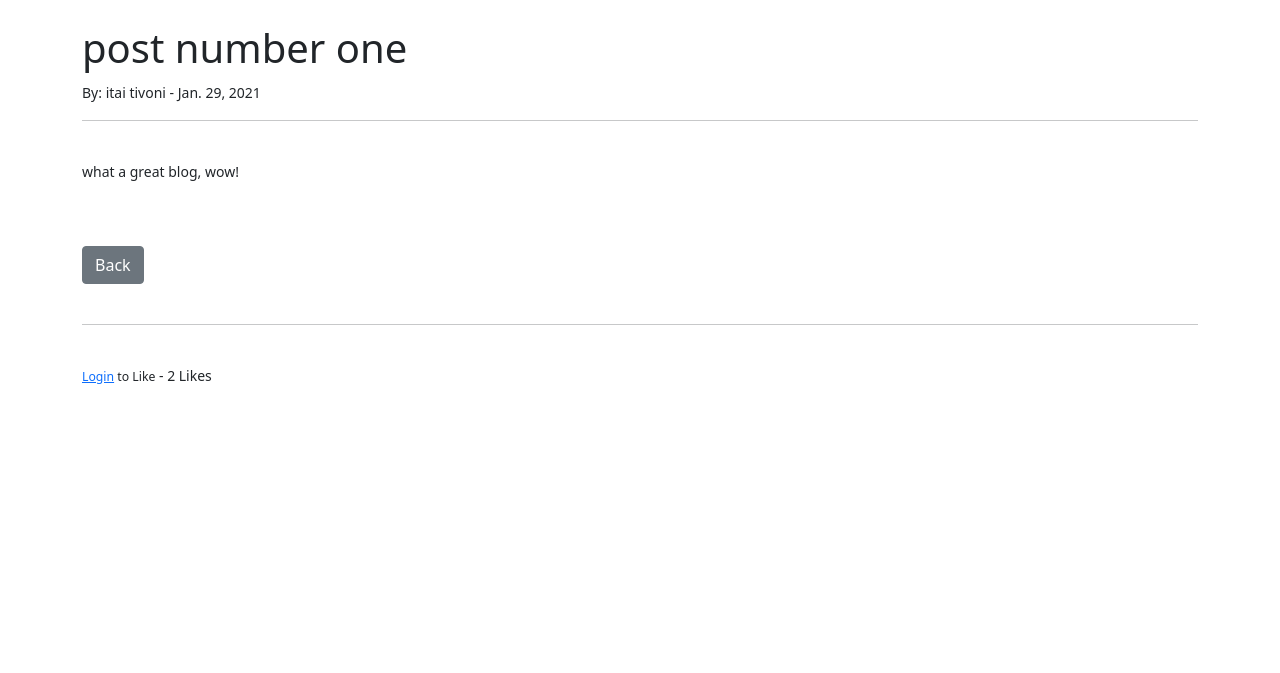
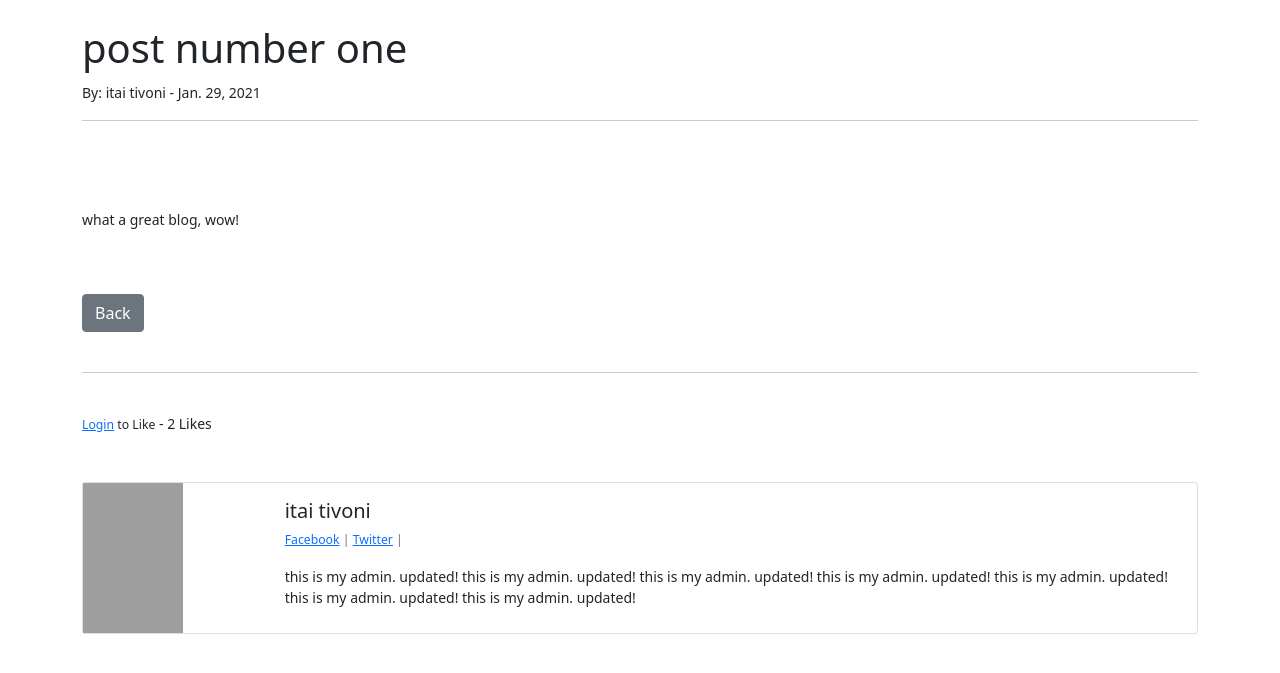
Before and after one commit to itivoni123/music_blog, a Django app: page /article/1 in a window 1280 px wide. Shown: the part 56-729 px from the top of the page. Run offline with Django 3.2, Linux system fonts and the light colour scheme; data comes from the database, SQL or seed files in the repository; both versions use the stored data as it was after the commit; some libraries are stand-ins or nearby versions; grey boxes are pictures that could not be loaded.

Commit message:
done lesson 29

```diff
--- a/djblog/urls.py
+++ b/djblog/urls.py
@@ -1,9 +1,11 @@
 from django.contrib import admin
 from django.urls import path, include
+from django.conf import settings
+from django.conf.urls.static import static
 
 urlpatterns = [
     path('admin/', admin.site.urls),
     path('', include('musicblog.urls')),
     path('members/', include('django.contrib.auth.urls')),
     path('members/', include('members.urls')),
-]
+] + static(settings.MEDIA_URL, document_root=settings.MEDIA_ROOT)
--- a/members/templates/registration/edit_profile.html
+++ b/members/templates/registration/edit_profile.html
@@ -3,6 +3,8 @@
 {% block content %}
 
 <h1>Edit Profile</h1>
+<br/><br/>
+{{ user.profile.bio }}
 <br/><br/>
 <div class="form-group">
     <form method="POST">
--- a/musicblog/admin.py
+++ b/musicblog/admin.py
@@ -1,5 +1,6 @@
 from django.contrib import admin
-from .models import Post, Category
+from .models import Post, Category, Profile
 
 admin.site.register(Post)
 admin.site.register(Category)
+admin.site.register(Profile)
--- a/musicblog/forms.py
+++ b/musicblog/forms.py
@@ -12,7 +12,7 @@ for item in choices:
 class PostForm(forms.ModelForm):
     class Meta:
         model = Post
-        fields = ('title', 'title_tag', 'body', 'snippet', 'author', 'categories')
+        fields = ('title', 'title_tag', 'author', 'categories', 'body', 'snippet', 'header_image')
 
         widgets = {
             'title': forms.TextInput(attrs={'class': 'form-control'}),
--- a/musicblog/models.py
+++ b/musicblog/models.py
@@ -17,9 +17,24 @@ class Category(models.Model):
         return reverse('home')
 
 
+class Profile(models.Model):
+    user = models.OneToOneField(User, null=True, on_delete=models.CASCADE)
+    bio = models.TextField()
+    profile_pic = models.ImageField(null=True, blank=True, upload_to="images/profile/")
+    website_url = models.CharField(max_length=255, null=True, blank=True)
+    facebook_url = models.CharField(max_length=255, null=True, blank=True)
+    twitter_url = models.CharField(max_length=255, null=True, blank=True)
+    instagram_url = models.CharField(max_length=255, null=True, blank=True)
+    pinterest_url = models.CharField(max_length=255, null=True, blank=True)
+
+    def __str__(self):
+        return str(self.user)
+
+
 class Post(models.Model):
 
     title = models.CharField(max_length=255)
+    header_image = models.ImageField(null=True, blank=True, upload_to="images/")
     title_tag = models.CharField(max_length=255)
     author = models.ForeignKey(User, on_delete=models.CASCADE)
     body = RichTextField(blank=True, null=True)
--- a/musicblog/templates/add_post.html
+++ b/musicblog/templates/add_post.html
@@ -6,7 +6,7 @@
     <h1>Add Post</h1>
     <br/><br/>
     <div class="form-group">
-        <form method="POST">
+        <form method="POST" enctype="multipart/form-data">
             {% csrf_token %}
             {{ form.media }}
             {{ form.as_p }}
--- a/musicblog/templates/article_details.html
+++ b/musicblog/templates/article_details.html
@@ -1,4 +1,6 @@
 {% extends 'base.html' %}
+{% load static %}
+
 {% block title %}{{ post.title_tag }}{% endblock %}
 {% block content %}
 
@@ -15,6 +17,11 @@
     {% endif %}
 <hr>
 <br/>
+{% if post.header_image %}
+    <img src="{{ post.header_image.url }}" width="200" height="100">
+{% endif %}
+
+<br/><br/>
 {{ post.body|safe }}
 
 <br/><br/>
@@ -38,4 +45,54 @@
         - {{ total_likes }} Likes
     </form>
 
+<br/><br/>
+
+
+<div class="card mb-3">
+  <div class="row g-0">
+    <div class="col-md-2">
+{% if post.author.profile.profile_pic %}
+        <img src="{{ post.author.profile.profile_pic.url }}" width="100" height="150">
+{% else %}
+        <img src="{% static 'djblog/images/DPP1.jpg' %}" width="100" height="150" class="card-img">
+{% endif %}
+    </div>
+
+    <div class="col-md-10">
+      <div class="card-body">
+        <h5 class="card-title">
+            {{ post.author.first_name }}
+            {{ post.author.last_name }}
+        </h5>
+
+        <p class="small text-muted">
+            {% if post.author.profile.website_url %}
+                 <a href="{{ post.author.profile.website_url }}" >Website</a> |
+            {% endif %}
+
+            {% if post.author.profile.facebook_url %}
+                 <a href="{{ post.author.profile.facebook_url }}" >Facebook</a> |
+            {% endif %}
+
+            {% if post.author.profile.twitter_url %}
+                 <a href="{{ post.author.profile.twitter_url }}" >Twitter</a> |
+            {% endif %}
+
+            {% if post.author.profile.instagram_url %}
+                 <a href="{{ post.author.profile.instagram_url }}" >Instagram</a> |
+            {% endif %}
+
+            {% if post.author.profile.pinterest_url %}
+                 <a href="{{ post.author.profile.pinterest_url }}" >Pinterest</a> |
+            {% endif %}
+        </p>
+
+        <p class="card-text">{{ post.author.profile.bio }}</p>
+
+      </div>
+    </div>
+  </div>
+</div>
+
+
 {% endblock %}
```
Also changed, not shown: djblog/settings.py (+11 -1 lines), db.sqlite3, static/djblog/images/DPP1.jpg (added). Lines whose indentation alone changed are shown as unchanged.
